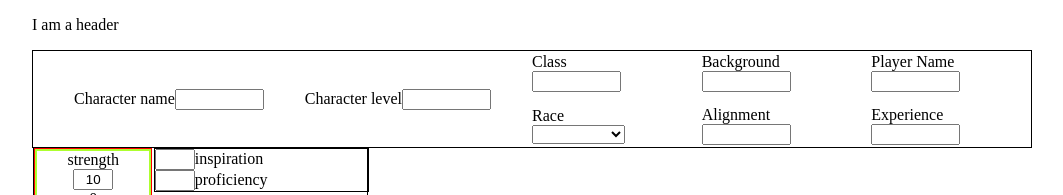
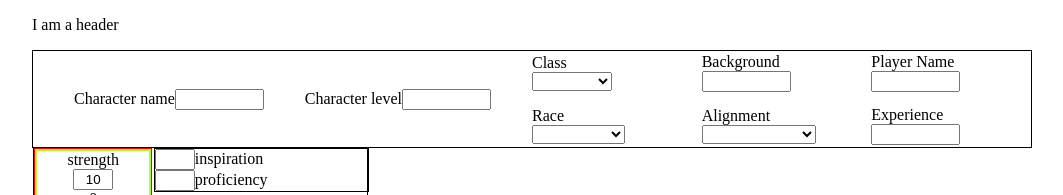
Before and after one commit to PavelVysh/dndCharGenerator, a React (Create React App) app: page / in a window 1280 px wide. Shown: the top 195 px of the page, without its empty margins (108-1171 px from the left). Built offline with nearby package versions, Linux system fonts and the light colour scheme.

Commit message:
add classes

```diff
--- a/src/components/charCreation.jsx
+++ b/src/components/charCreation.jsx
@@ -14,9 +14,13 @@ function CharCreation() {
     });
 
     const [race, setRace] = useState("");
+    const [charClass, setCharClass] = useState("");
+
+    console.log("char race: " + race);
+    console.log("char class: " + charClass);
 
     return <div className="char-create container">
-        <CharCreationHeader stats={stats} setStats={setStats} setRace={setRace}/>
+        <CharCreationHeader stats={stats} setStats={setStats} setRace={setRace} setClass={setCharClass}/>
         <Main stats={stats} setStats={setStats}/>
     </div>;
 }
--- a/src/components/charCreationComponents/charCreationHeader.jsx
+++ b/src/components/charCreationComponents/charCreationHeader.jsx
@@ -1,7 +1,9 @@
 import React from "react";
 import LabelInput from "./subParts/labelInput";
 import GridItem from "./subParts/gridItem";
-import RaceSelector from "./subParts/raceSelector";
+import RaceSelector from "./subParts/selectors/raceSelector";
+import AlignmentSelector from "./subParts/selectors/alignmentSelector";
+import ClassSelector from "./subParts/selectors/classSelector";
 
 function CharCreationHeader(props) {
    return <div className="wrapper">
@@ -13,12 +15,12 @@ function CharCreationHeader(props) {
       </div>
       <div className="header stats container">
          <div className="header stats grid">
-            <GridItem labelFor="class-level" labelText="Class" inputSize="8" inputType="text" inputName="class-level" inputId="class-level" br=<br /> />
-            <GridItem labelFor="background" labelText="Background" inputSize="8" inputType="text" inputName="background" inputId="background" br=<br /> />
-            <GridItem labelFor="player-name" labelText="Player Name" inputSize="8" inputType="text" inputName="player-name" inputId="player-name" br=<br /> />
-            <RaceSelector labelFor="race" labelText="Race" inputSize="8" inputType="text" inputName="race" inputId="race" br=<br /> stats={props.stats} setStats={props.setStats} setRace={props.setRace}/>
-            <GridItem labelFor="alignment" labelText="Alignment" inputSize="8" inputType="text" inputName="alignment" inputId="alignment" br=<br /> />
-            <GridItem labelFor="experience" labelText="Experience" inputSize="8" inputType="text" inputName="experience" inputId="experience" br=<br /> />
+            <ClassSelector setClass={props.setClass}/>
+            <GridItem labelFor="background" labelText="Background" inputSize="8" inputType="text" inputName="background" inputId="background" />
+            <GridItem labelFor="player-name" labelText="Player Name" inputSize="8" inputType="text" inputName="player-name" inputId="player-name" />
+            <RaceSelector stats={props.stats} setStats={props.setStats} setRace={props.setRace}/>
+            <AlignmentSelector />
+            <GridItem labelFor="experience" labelText="Experience" inputSize="8" inputType="text" inputName="experience" inputId="experience" />
          </div>
       </div>
    </div>
--- /dev/null
+++ b/src/components/charCreationComponents/data/alignments.jsx
@@ -0,0 +1,5 @@
+function alignments() {
+    return ["", "Lawful Good", "Neutral Good", "Chaotic Good", "Lawful Neutral", "Neutral", "Chaotic Neutral", "Lawful Evil", "Neutral Evil", "Chaotic Evil"];
+}
+
+export default alignments;
--- /dev/null
+++ b/src/components/charCreationComponents/data/classes.jsx
@@ -0,0 +1,6 @@
+function classes() {
+    return ["", "Barbarian", "Bard", "Cleric", "Druid", "Fighter",
+     "Monk", "Paladin", "Ranger", "Rogue", "Sorcerer", "Warlock", "Wizard"];
+}
+
+export default classes;
--- a/src/components/charCreationComponents/subParts/gridItem.jsx
+++ b/src/components/charCreationComponents/subParts/gridItem.jsx
@@ -3,7 +3,7 @@ import React from "react";
 function GridItem(props) {
     return <div className="grid-item">
         <label htmlFor={props.labelFor}>{props.labelText}</label>
-        {props.br}
+        <br />
         <input size={props.inputSize} type={props.inputType} name={props.inputName} id={props.inputId}></input>
     </div>
 }
--- /dev/null
+++ b/src/components/charCreationComponents/subParts/selectors/alignmentSelector.jsx
@@ -0,0 +1,16 @@
+import React from "react";
+import alignments from "../../data/alignments";
+
+function AlignmentSelector() {
+    return <div className="grid-item">
+    <label htmlFor="alignment">Alignment</label>
+    <br />
+    <select size={1} type="text" name="alignment" id="alignment">
+        {alignments().map((ali) => (
+            <option value={ali} key={ali}>{ali}</option>
+        ))}
+    </select>
+</div>
+}
+
+export default AlignmentSelector;
--- /dev/null
+++ b/src/components/charCreationComponents/subParts/selectors/classSelector.jsx
@@ -0,0 +1,23 @@
+import React from "react";
+import classes from "../../data/classes";
+
+
+
+function ClassSelector(props) {
+
+    function setClass(event) {
+        props.setClass(event.target.value);
+    }
+
+    return <div className="grid-item">
+    <label htmlFor="class">Class</label>
+    <br />
+    <select size={1} onChange={setClass} type="text" name="class" id="class">
+        {classes().map((oneClass) => (
+            <option value={oneClass} key={oneClass}>{oneClass}</option>
+        ))}
+    </select>
+</div>
+}
+
+export default ClassSelector;
--- a/src/components/charCreationComponents/subParts/raceSelector.jsx
+++ b/src/components/charCreationComponents/subParts/selectors/raceSelector.jsx
@@ -1,6 +1,6 @@
 import React, { useState } from "react";
-import races from "../data/races";
-import {removeStat, addStat} from "../../helperFunctions";
+import races from "../../data/races";
+import {removeStat, addStat} from "../../../helperFunctions";
 
 
 function RaceSelector(props) {
@@ -16,9 +16,9 @@ function RaceSelector(props) {
     }
 
     return <div className="grid-item">
-        <label htmlFor={props.labelFor}>{props.labelText}</label>
-        {props.br}
-        <select size={1} onChange={addStats} type={props.inputType} name={props.inputName} id={props.inputId}>
+        <label htmlFor="race">Race</label>
+        <br />
+        <select size={1} onChange={addStats} type="text" name="race" id="race">
             {races().map((race) => (
                 <option value={race} key={race}>{race}</option>
             ))}
```
